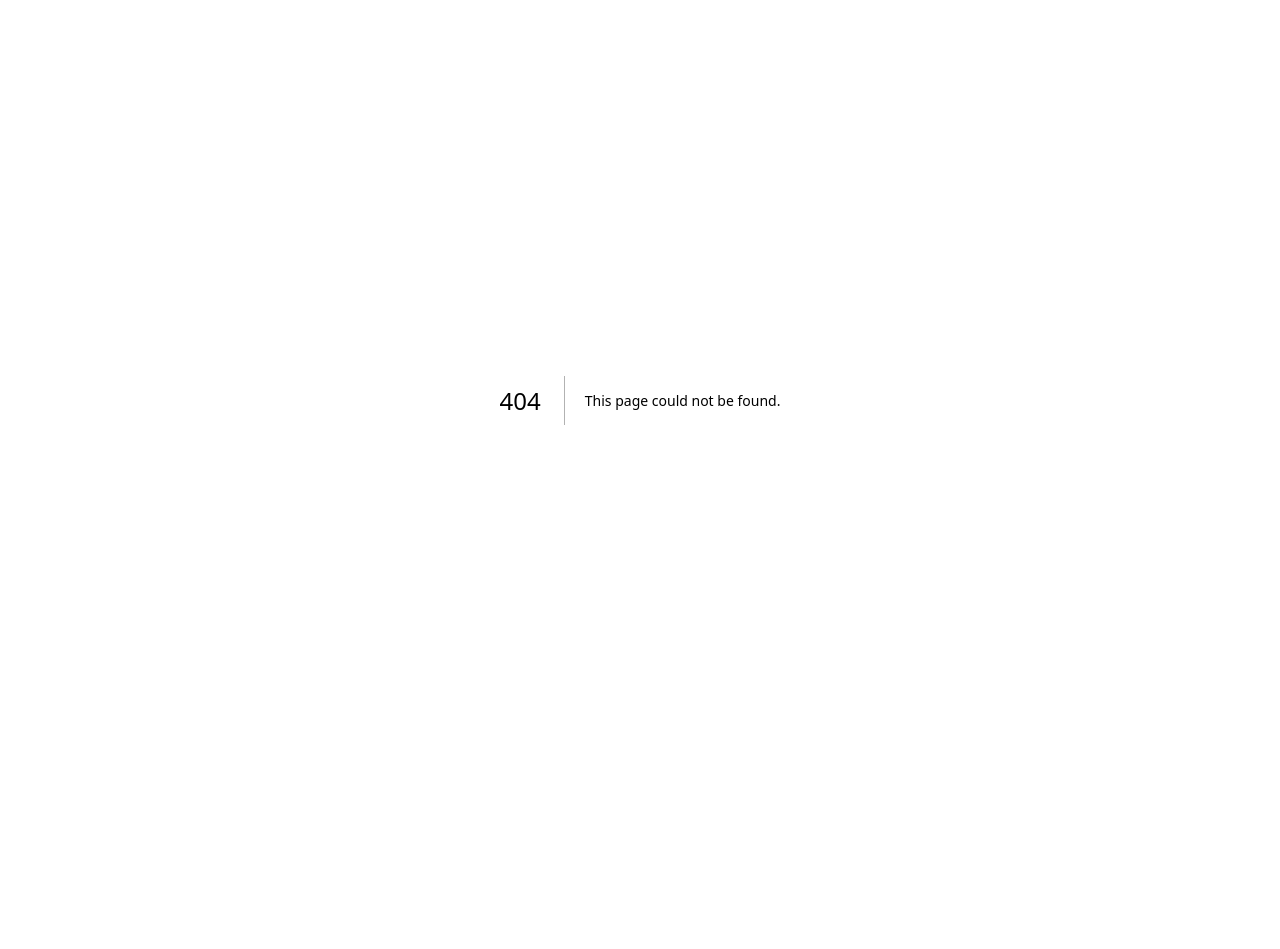
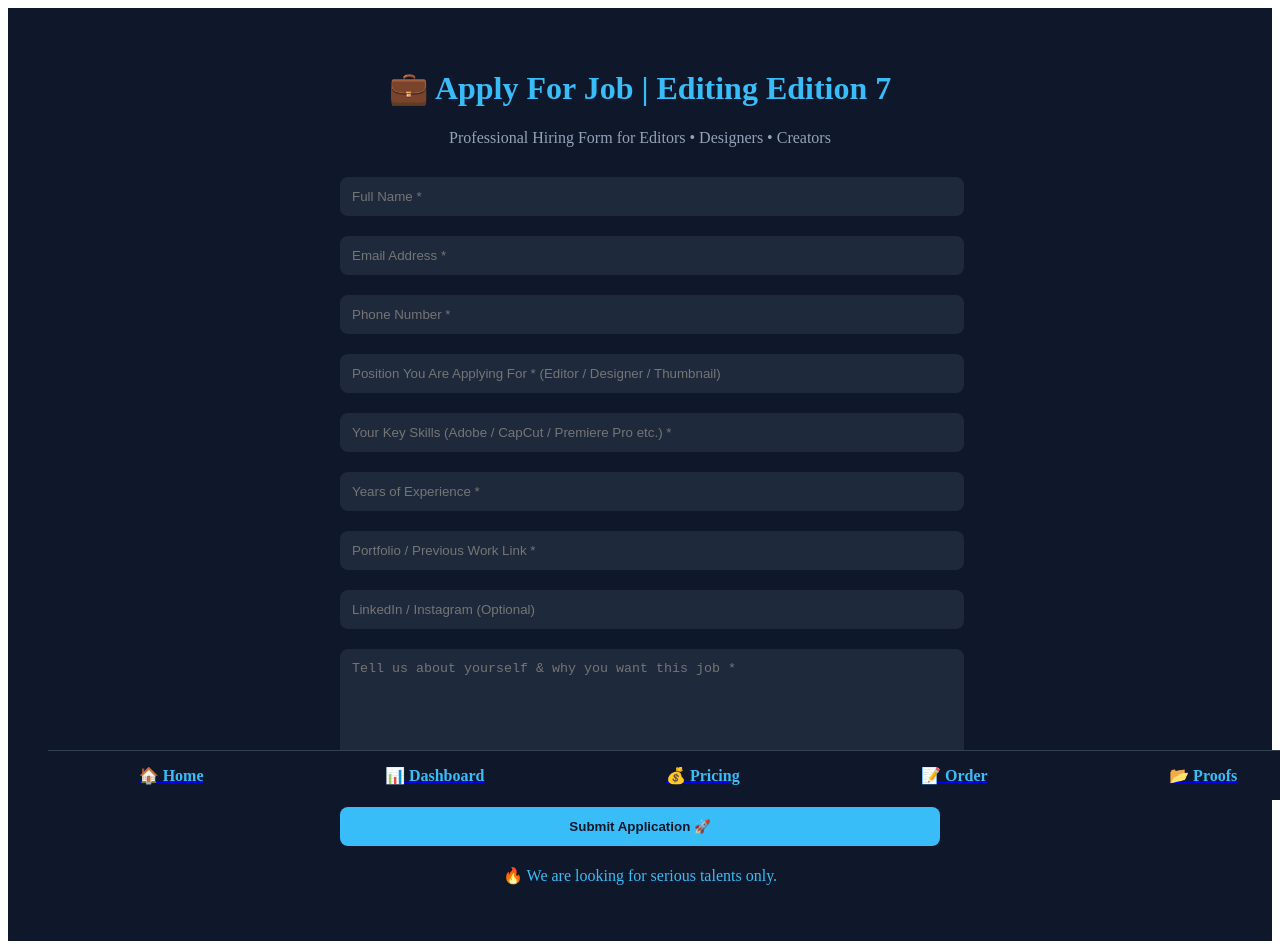
Before and after one commit to editingedition7/editing-edition08-, a Next.js app: page /jobapply in a window 1280 px wide. Before the commit this address had no page. Before the commit the page ends 800 px from the top, so only its background shows below. Built offline with nearby package versions, Linux system fonts and the light colour scheme.

Commit message:
jobapply.js
Signed-off-by: editingedition7 <ediitingedition@gmail.com>

```diff
--- /dev/null
+++ b/pages/jobapply.js
@@ -0,0 +1,111 @@
+import { useState } from "react";
+import Link from "next/link";
+
+export default function JobApply() {
+    const [form, setForm] = useState({
+        name: "",
+        email: "",
+        phone: "",
+        position: "",
+        skills: "",
+        experience: "",
+        portfolio: "",
+        linkedin: "",
+        about: "",
+    });
+
+    const handleChange = (e) => {
+        setForm({ ...form, [e.target.name]: e.target.value });
+    };
+
+    const handleSubmit = (e) => {
+        e.preventDefault();
+        alert("✅ Your Job Application Has Been Submitted!\nOur HR will review and reach out if shortlisted.");
+        setForm({
+            name: "",
+            email: "",
+            phone: "",
+            position: "",
+            skills: "",
+            experience: "",
+            portfolio: "",
+            linkedin: "",
+            about: "",
+        });
+    };
+
+    return (
+        <div style={{ backgroundColor: '#0f172a', minHeight: '100vh', color: 'white', padding: '40px' }}>
+            <h1 style={{ textAlign: 'center', color: '#38bdf8' }}>💼 Apply For Job | Editing Edition 7</h1>
+            <p style={{ textAlign: 'center', marginBottom: '20px', color: '#94a3b8' }}>Professional Hiring Form for Editors • Designers • Creators</p>
+
+            <form onSubmit={handleSubmit} style={{ maxWidth: '600px', margin: '0 auto' }}>
+                <input placeholder="Full Name *" name="name" value={form.name} onChange={handleChange} required style={inputStyle} />
+                <input placeholder="Email Address *" name="email" type="email" value={form.email} onChange={handleChange} required style={inputStyle} />
+                <input placeholder="Phone Number *" name="phone" value={form.phone} onChange={handleChange} required style={inputStyle} />
+                <input placeholder="Position You Are Applying For * (Editor / Designer / Thumbnail)" name="position" value={form.position} onChange={handleChange} required style={inputStyle} />
+                <input placeholder="Your Key Skills (Adobe / CapCut / Premiere Pro etc.) *" name="skills" value={form.skills} onChange={handleChange} required style={inputStyle} />
+                <input placeholder="Years of Experience *" name="experience" value={form.experience} onChange={handleChange} required style={inputStyle} />
+                <input placeholder="Portfolio / Previous Work Link *" name="portfolio" value={form.portfolio} onChange={handleChange} required style={inputStyle} />
+                <input placeholder="LinkedIn / Instagram (Optional)" name="linkedin" value={form.linkedin} onChange={handleChange} style={inputStyle} />
+                <textarea placeholder="Tell us about yourself & why you want this job *" name="about" value={form.about} onChange={handleChange} required style={{ ...inputStyle, height: '100px' }} />
+
+                <button type="submit" style={button}>Submit Application 🚀</button>
+            </form>
+
+            <p style={{ textAlign: 'center', marginTop: '20px', color: '#38bdf8' }}>🔥 We are looking for serious talents only.</p>
+
+            <BottomNav />
+        </div>
+    );
+}
+
+const inputStyle = {
+    width: '100%',
+    padding: '12px',
+    margin: '10px 0',
+    borderRadius: '8px',
+    border: 'none',
+    backgroundColor: '#1e293b',
+    color: 'white',
+};
+
+const button = {
+    width: '100%',
+    padding: '12px',
+    backgroundColor: '#38bdf8',
+    color: '#0f172a',
+    fontWeight: 'bold',
+    border: 'none',
+    borderRadius: '8px',
+    cursor: 'pointer',
+    marginTop: '20px'
+};
+
+function BottomNav() {
+    return (
+        <div style={{
+            position: 'fixed',
+            bottom: 0,
+            width: '100%',
+            backgroundColor: '#0f172a',
+            display: 'flex',
+            justifyContent: 'space-around',
+            padding: '15px 0',
+            borderTop: '1px solid #334155',
+            zIndex: 100
+        }}>
+            <Link href="/"><span style={linkStyle}>🏠 Home</span></Link>
+            <Link href="/dashboard"><span style={linkStyle}>📊 Dashboard</span></Link>
+            <Link href="/pricing"><span style={linkStyle}>💰 Pricing</span></Link>
+            <Link href="/order"><span style={linkStyle}>📝 Order</span></Link>
+            <Link href="/proofs"><span style={linkStyle}>📂 Proofs</span></Link>
+        </div>
+    );
+}
+
+const linkStyle = {
+    color: '#38bdf8',
+    fontWeight: 'bold',
+    cursor: 'pointer'
+};
```
